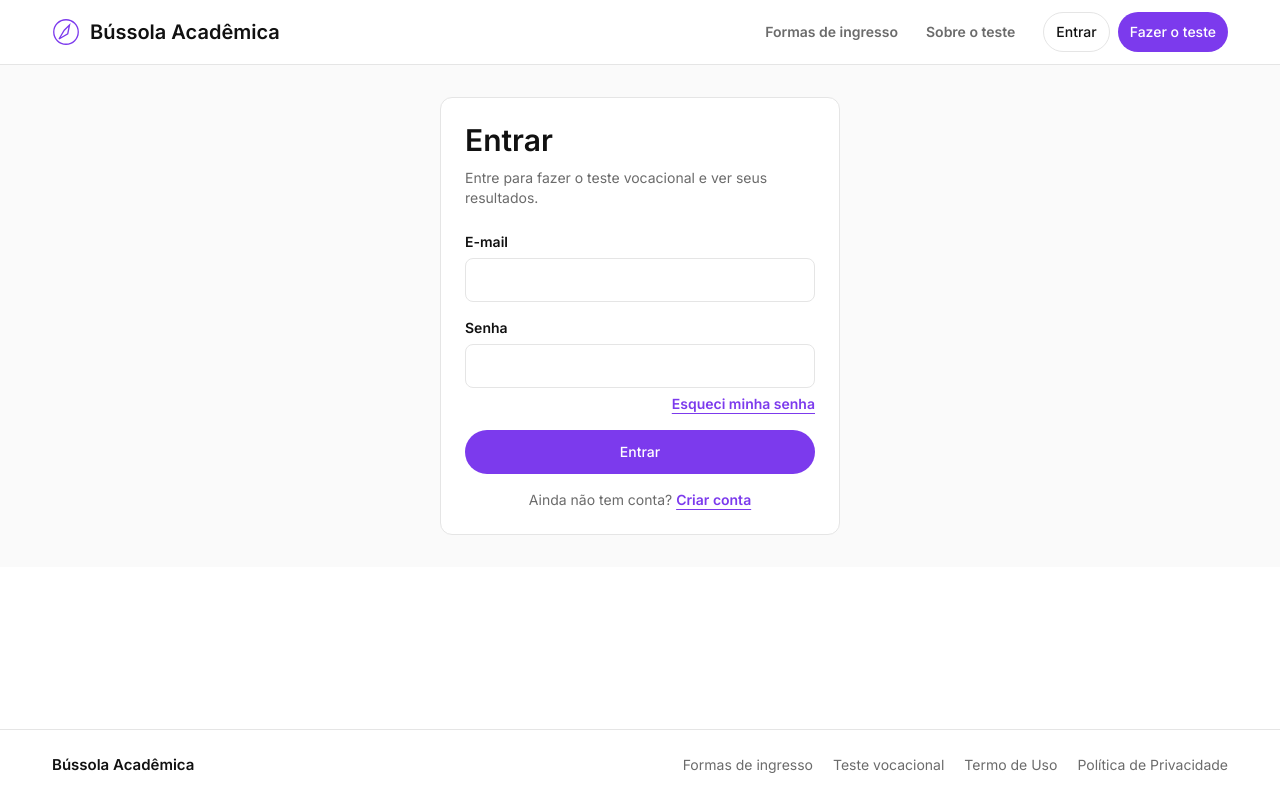
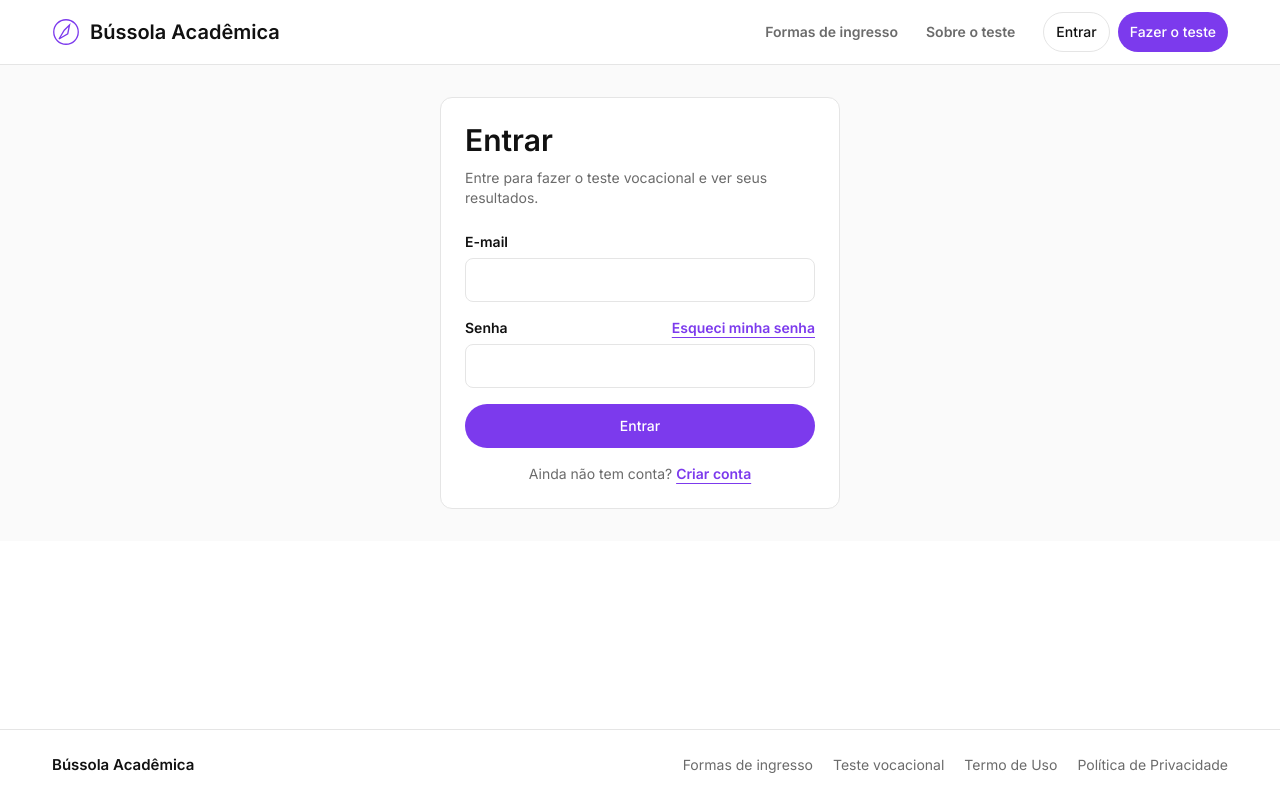
Before and after one commit to rayanelbarbosa/pfc-bussola-academica, an Angular app in the folder frontend/: page /login in a window 1280 px wide. Built offline with nearby package versions, Linux system fonts and the light colour scheme.

Commit message:
Posiciona o link de esqueci minha senha ao lado do rótulo da senha

```diff
--- a/frontend/src/app/features/auth/login/login.component.html
+++ b/frontend/src/app/features/auth/login/login.component.html
@@ -23,13 +23,15 @@
         }
       </div>
       <div class="field">
-        <label for="password" class="field-label">Senha</label>
+        <div class="flex items-baseline justify-between gap-3">
+          <label for="password" class="field-label">Senha</label>
+          <a routerLink="/esqueci-senha" class="text-sm font-semibold text-primary underline underline-offset-4">Esqueci minha senha</a>
+        </div>
         <input id="password" type="password" formControlName="password" autocomplete="current-password" class="field-input"
           [class.is-invalid]="isInvalid('password')" [attr.aria-invalid]="isInvalid('password')" />
         @if (isInvalid('password')) {
           <p class="field-error" role="alert">Digite sua senha.</p>
         }
-        <a routerLink="/esqueci-senha" class="self-end text-sm font-semibold text-primary underline underline-offset-4">Esqueci minha senha</a>
       </div>
       <button type="submit" class="btn btn-primary w-full" [disabled]="submitting()">
         {{ submitting() ? 'Entrando...' : 'Entrar' }}
```
